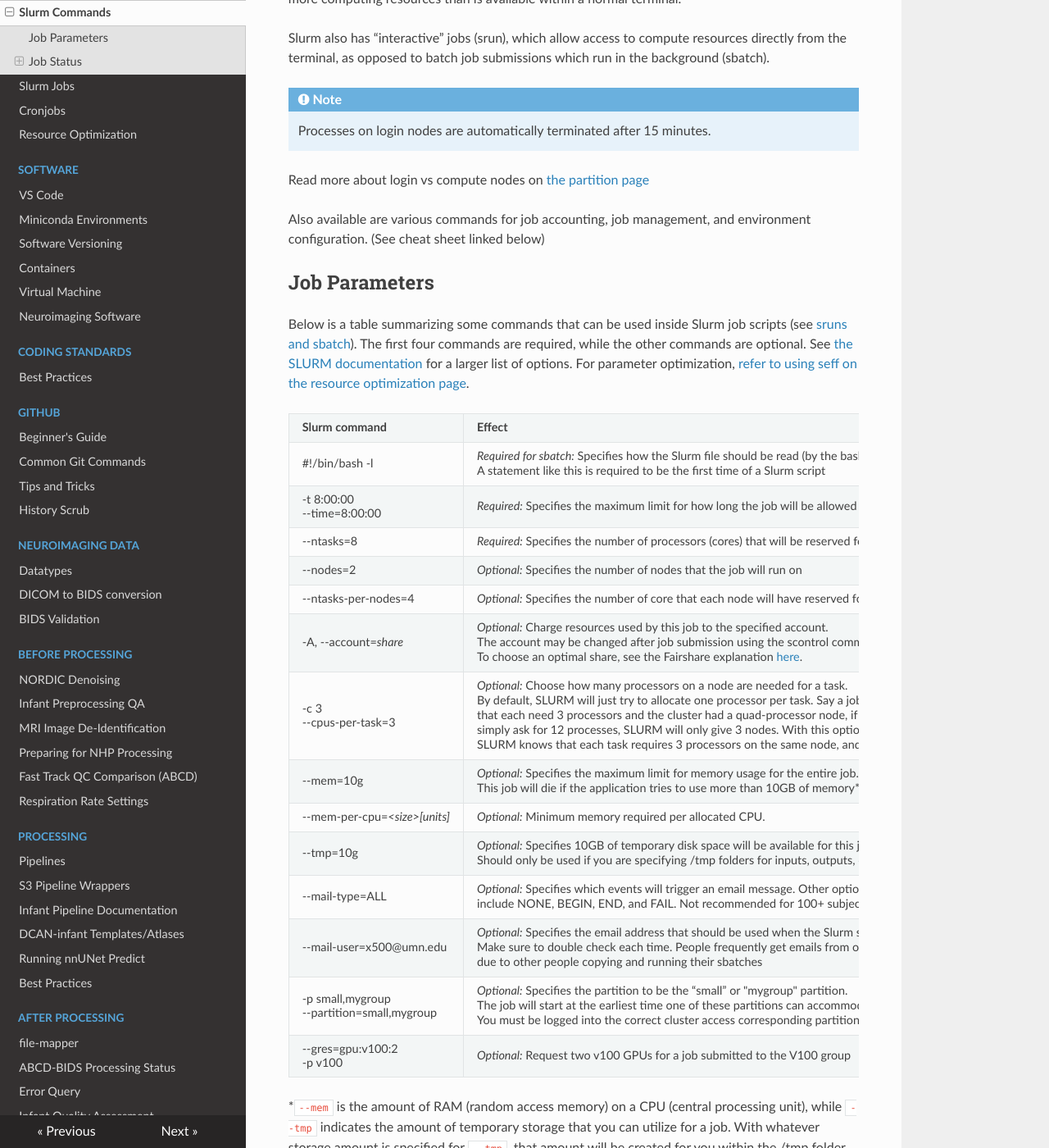
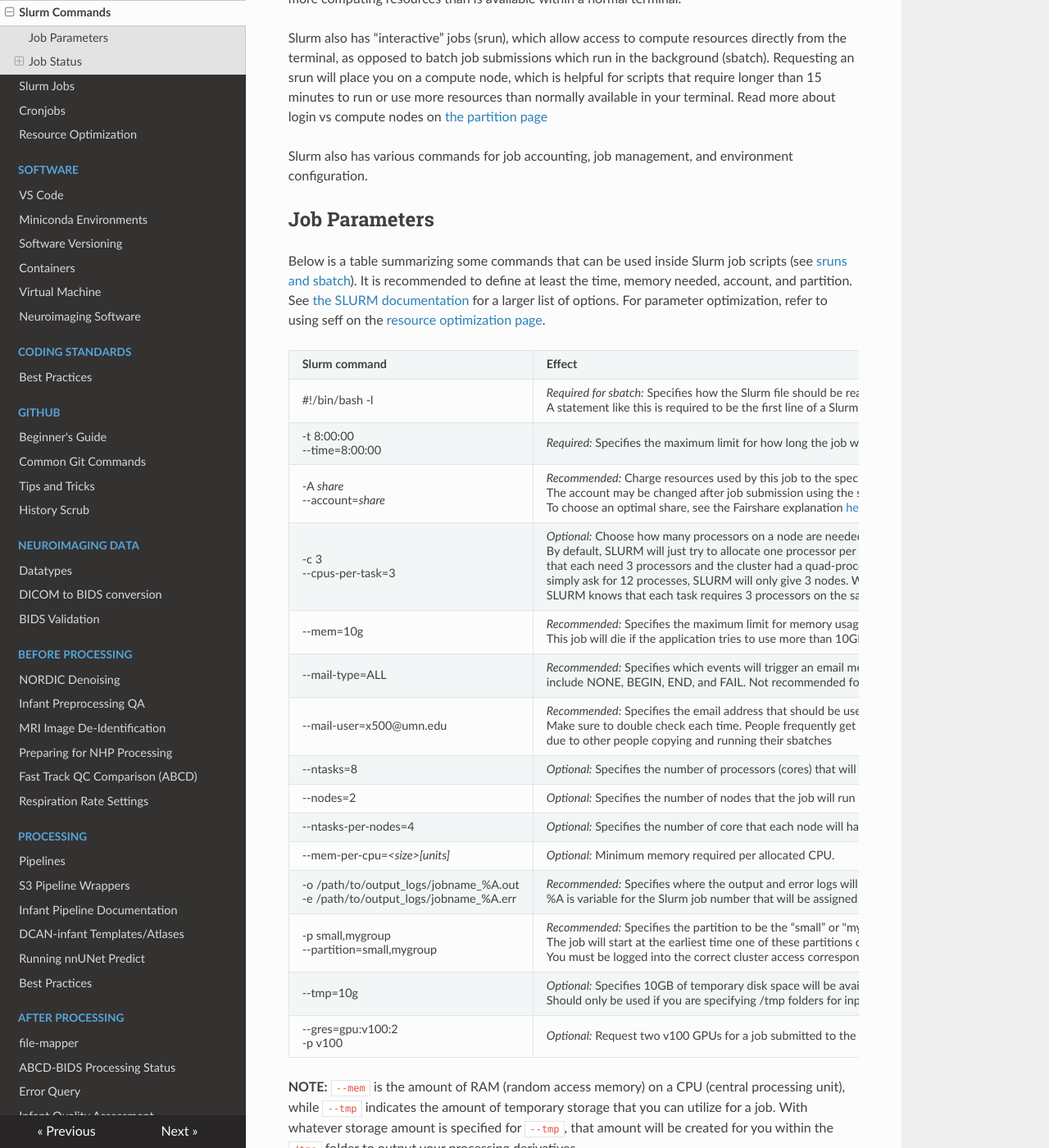
Before and after one commit to DCAN-Labs/cdni-brain, an MkDocs documentation site: the page built from docs/slurm.md, in a window 1280 px wide and 1400 px high, scrolled down 438 px. Shown: the whole window at 82% size. Built offline with MkDocs 1.6.1, drawn with Linux system fonts in a browser that asks for light colours; nearby versions of some CDN libraries; some of the changed text lies outside the part shown.

Commit message:
update MSI Slurm links, add cmds

```diff
--- a/docs/slurm.md
+++ b/docs/slurm.md
@@ -2,28 +2,19 @@
 
 Read:
 
-* [Slurm @ MSI documentation ](https://www.msi.umn.edu/slurm)
+* [Slurm @ MSI documentation ](https://userdocs.msi.umn.edu/compute/slurm_job_submission.html)
 * [Slurm official site](https://slurm.schedmd.com/documentation.html)
 * [Slurm commands cheat sheet](https://slurm.schedmd.com/pdfs/summary.pdf)
 
 **Slurm** is MSI’s job scheduling system. It is responsible for managing the allocation of computing resources among MSI users and user groups. In the CDNI, most data processing and analysis tasks are executed via Slurm job submissions, in the form of **batch scripts** submitted with the `sbatch` command. A batch script is a text file that specifies both the resources (e.g. CPUs, RAM, time) and the commands to be run for a processing job. Slurm jobs can be used for any process that requires more computing resources than is available within a normal terminal.
 
-Slurm also has “interactive” jobs (srun), which allow access to compute resources directly from the terminal, as opposed to batch job submissions which run in the background (sbatch).
+Slurm also has “interactive” jobs (srun), which allow access to compute resources directly from the terminal, as opposed to batch job submissions which run in the background (sbatch). Requesting an srun will place you on a compute node, which is helpful for scripts that require longer than 15 minutes to run or use more resources than normally available in your terminal. Read more about login vs compute nodes on [the partition page](partitions.md#nodes)
 
-<div class="admonition note">
-   <p class="first admonition-title">Note</p>
-   <p class="last">
-      Processes on login nodes are automatically terminated after 15 minutes.
-   </p>
-</div>
-
-Read more about login vs compute nodes on [the partition page](partitions.md#nodes)
-
-Also available are various commands for job accounting, job management, and environment configuration. (See cheat sheet linked below)
+Slurm also has various commands for job accounting, job management, and environment configuration.
 
 ## Job Parameters
 
-Below is a table summarizing some commands that can be used inside Slurm job scripts (see [sruns and sbatch](slurm-params.md)). The first four commands are required, while the other commands are optional. See [the SLURM documentation](https://slurm.schedmd.com/sbatch.html) for a larger list of options. For parameter optimization, [refer to using seff on the resource optimization page](optimizing.md).
+Below is a table summarizing some commands that can be used inside Slurm job scripts (see [sruns and sbatch](slurm-params.md)). It is recommended to define at least the time, memory needed, account, and partition. See [the SLURM documentation](https://slurm.schedmd.com/sbatch.html) for a larger list of options. For parameter optimization, refer to using seff on the [resource optimization page](optimizing.md).
 
 
 <table>
@@ -37,7 +28,7 @@ Below is a table summarizing some commands that can be used inside Slurm job scr
   <tr>
    <td>#!/bin/bash -l
    </td>
-   <td><em>Required for sbatch:</em> Specifies how the Slurm file should be read (by the bash interpreter). <br /> A statement like this is required to be the first time of a Slurm script
+   <td><em>Required for sbatch:</em> Specifies how the Slurm file should be read (by the bash interpreter). <br /> A statement like this is required to be the first line of a Slurm script
    </td>
   </tr>
   <tr>
@@ -49,9 +40,43 @@ Below is a table summarizing some commands that can be used inside Slurm job scr
    </td>
   </tr>
   <tr>
+   <td>-A <em>share</em>
+   <p>
+   --account=<em>share</em>
+   </td>
+   <td><em>Recommended:</em> Charge resources used by this job to the specified account. <br /> The account may be changed after job submission using the scontrol command. <br /> To choose an optimal share, see the Fairshare explanation <a href="https://cdnis-brain.readthedocs.io/optimizing/#fairshare">here</a>.
+   </td>
+  </tr>
+  <tr>
+   <td>-c 3
+<p>
+--cpus-per-task=3
+   </td>
+   <td><em>Optional:</em> Choose how many processors on a node are needed for a task. <br /> By default, SLURM will just try to allocate one processor per task. Say a job had 4 tasks <br /> that each need 3 processors and the cluster had a quad-processor node, if you <br /> simply ask for 12 processes, SLURM will only give 3 nodes. With this option, <br /> SLURM knows that each task requires 3 processors on the same node, and will give one node per task.
+   </td>
+  </tr>
+  <tr>
+   <td>--mem=10g
+   </td>
+   <td><em>Recommended:</em> Specifies the maximum limit for memory usage for the entire job. <br /> This job will die if the application tries to use more than 10GB of memory*
+   </td>
+  </tr>
+  <tr>
+   <td>--mail-type=ALL
+   </td>
+   <td><em>Recommended:</em> Specifies which events will trigger an email message. Other options here <br /> include NONE, BEGIN, END, and FAIL. Not recommended for 100+ subject jobs
+   </td>
+  </tr>
+  <tr>
+   <td>--mail-user=x500@umn.edu
+   </td>
+   <td><em>Recommended:</em> Specifies the email address that should be used when the Slurm system sends message emails. <br /> Make sure to double check each time. People frequently get emails from others <br /> due to other people copying and running their sbatches
+   </td>
+  </tr>
+  <tr>
    <td>--ntasks=8
    </td>
-   <td><em>Required:</em> Specifies the number of processors (cores) that will be reserved for the job
+   <td><em>Optional:</em> Specifies the number of processors (cores) that will be reserved for the job
    </td>
   </tr>
   <tr>
@@ -67,55 +92,31 @@ Below is a table summarizing some commands that can be used inside Slurm job scr
    </td>
   </tr>
   <tr>
-   <td>-A, --account=<em>share</em>
-   </td>
-   <td><em>Optional:</em> Charge resources used by this job to the specified account. <br /> The account may be changed after job submission using the scontrol command. <br /> To choose an optimal share, see the Fairshare explanation <a href="fairshare.md">here</a>.
-   </td>
-  </tr>
-  <tr>
-   <td>-c 3
-<p>
---cpus-per-task=3
-   </td>
-   <td><em>Optional:</em> Choose how many processors on a node are needed for a task. <br /> By default, SLURM will just try to allocate one processor per task. Say a job had 4 tasks <br /> that each need 3 processors and the cluster had a quad-processor node, if you <br /> simply ask for 12 processes, SLURM will only give 3 nodes. With this option, <br /> SLURM knows that each task requires 3 processors on the same node, and will give one node per task.
-   </td>
-  </tr>
-  <tr>
-   <td>--mem=10g
-   </td>
-   <td><em>Optional:</em> Specifies the maximum limit for memory usage for the entire job. <br /> This job will die if the application tries to use more than 10GB of memory*
-   </td>
-  </tr>
-  <tr>
    <td>--mem-per-cpu=<em>&lt;size>[units]</em>
    </td>
    <td><em>Optional:</em> Minimum memory required per allocated CPU.
    </td>
   </tr>
   <tr>
-   <td>--tmp=10g
-   </td>
-   <td><em>Optional:</em> Specifies 10GB of temporary disk space will be available for this job in /tmp. <br /> Should only be used if you are specifying /tmp folders for inputs, outputs, or working directories*
-   </td>
-  </tr>
-  <tr>
-   <td>--mail-type=ALL
-   </td>
-   <td><em>Optional:</em> Specifies which events will trigger an email message. Other options here <br /> include NONE, BEGIN, END, and FAIL. Not recommended for 100+ subject jobs
-   </td>
-  </tr>
-  <tr>
-   <td>--mail-user=x500@umn.edu
-   </td>
-   <td><em>Optional:</em> Specifies the email address that should be used when the Slurm system sends message emails. <br /> Make sure to double check each time. People frequently get emails from others <br /> due to other people copying and running their sbatches
-   </td>
+   <td>-o /path/to/output_logs/jobname_%A.out
+<p>
+-e /path/to/output_logs/jobname_%A.err
+  </td>
+  <td><em>Recommended:</em> Specifies where the output and error logs will be written to. Can provide an absolute or relative path. <br /> %A is variable for the Slurm job number that will be assigned when it is submitted.
+  </td>
   </tr>
   <tr>
    <td>-p small,mygroup
 <p>
 --partition=small,mygroup
    </td>
-   <td><em>Optional:</em> Specifies the partition to be the “small” or "mygroup" partition. <br /> The job will start at the earliest time one of these partitions can accommodate the job. <br /> You must be logged into the correct cluster access corresponding partitions. For more info, see <a href="paritions.md">here</a>.
+   <td><em>Recommended:</em> Specifies the partition to be the “small” or "mygroup" partition. <br /> The job will start at the earliest time one of these partitions can accommodate the job. <br /> You must be logged into the correct cluster access corresponding partitions. For more info, see <a href="paritions.md">here</a>.
+   </td>
+  </tr>
+  <tr>
+   <td>--tmp=10g
+   </td>
+   <td><em>Optional:</em> Specifies 10GB of temporary disk space will be available for this job in /tmp. <br /> Should only be used if you are specifying /tmp folders for inputs, outputs, or working directories*
    </td>
   </tr>
   <tr>
```
Also changed, not shown: other parts of docs/slurm.md (+1 -1 lines), docs/slurm-params.md (+2 -2 lines).
